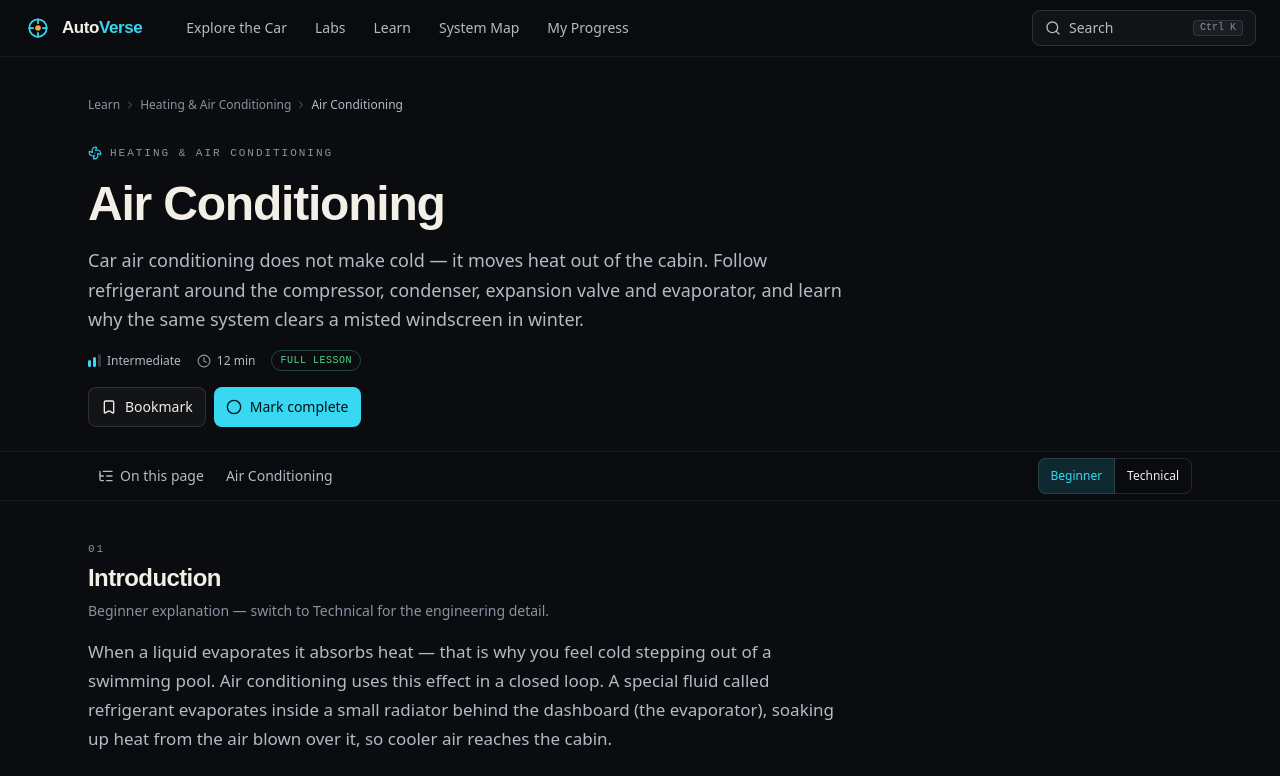
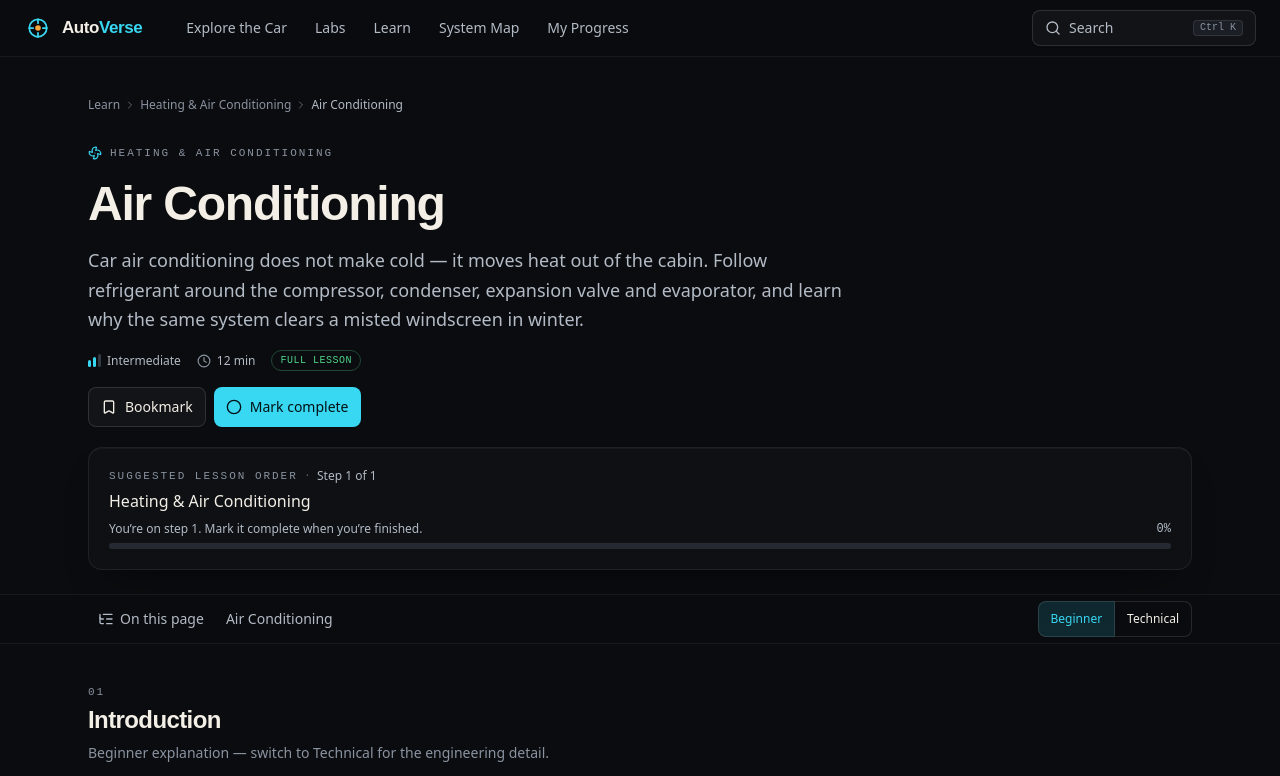
Before and after one commit to MaxRecursion/AutoVerse, a React (Vite) app: page /topics/air-conditioning in a window 1280 px wide. Shown: the top 776 px of the page. Built offline with nearby package versions, Linux system fonts and the light colour scheme.

Commit message:
Clarify lesson progress and add engineering history

```diff
--- /dev/null
+++ b/src/components/learning/EngineeringHistoryNote.tsx
@@ -0,0 +1,31 @@
+import { ExternalLink, History } from 'lucide-react'
+import type { EngineeringHistoryNote as EngineeringHistoryNoteData } from '@/lib/schemas'
+
+export function EngineeringHistoryNote({ note }: { note: EngineeringHistoryNoteData }) {
+  return (
+    <aside className="relative overflow-hidden rounded-xl border border-amber/20 bg-amber/[0.04] p-5 sm:p-6">
+      <div className="flex items-start gap-3">
+        <span className="grid size-9 shrink-0 place-items-center rounded-full border border-amber/25 bg-amber/[0.08] text-amber">
+          <History aria-hidden className="size-4" />
+        </span>
+        <div className="min-w-0">
+          <p className="eyebrow text-amber">Engineering history · {note.year}</p>
+          <h3 className="mt-1 text-lg font-semibold text-paper">{note.person}</h3>
+          <p className="mt-1 text-sm font-medium text-steel-200">{note.contribution}</p>
+          <p className="mt-3 text-sm leading-relaxed text-steel-300">{note.anecdote}</p>
+          <a
+            href={note.source.url}
+            target="_blank"
+            rel="noreferrer"
+            className="mt-3 inline-flex min-h-9 items-center gap-1.5 text-sm text-cyan underline-offset-4 hover:underline"
+          >
+            {note.source.publisher ? `${note.source.publisher}: ` : ''}
+            {note.source.title}
+            <ExternalLink aria-hidden className="size-3.5" />
+            <span className="sr-only"> (opens in a new tab)</span>
+          </a>
+        </div>
+      </div>
+    </aside>
+  )
+}
--- /dev/null
+++ b/src/components/learning/LessonJourney.tsx
@@ -0,0 +1,81 @@
+import { ArrowRight, CircleCheck, Route } from 'lucide-react'
+import { Link } from 'react-router'
+import { Progress } from '@/components/ui/progress'
+import { displayPathTitle } from '@/features/home/homeData'
+import type { PathProgress } from '@/features/progress/paths'
+import type { Category, Topic } from '@/lib/schemas'
+import { cn } from '@/lib/utils'
+import { useProgress } from '@/stores/progress'
+import { topicHref } from './labels'
+
+/** Shows where this lesson sits in the learner's route and what follows it. */
+export function LessonJourney({
+  topic,
+  category,
+  routeTopics,
+  path,
+}: {
+  topic: Topic
+  category?: Category
+  routeTopics: Topic[]
+  path?: PathProgress
+}) {
+  const completed = useProgress((s) => s.completed)
+  const currentIndex = routeTopics.findIndex((item) => item.id === topic.id)
+  const next = routeTopics.slice(currentIndex + 1).find((item) => !completed[item.id])
+  const isComplete = !!completed[topic.id]
+  const completedCount = routeTopics.filter((item) => !!completed[item.id]).length
+  const percent = routeTopics.length ? Math.round((completedCount / routeTopics.length) * 100) : 0
+  const routeTitle = path ? displayPathTitle(path.path) : category?.title ?? 'Lesson sequence'
+  const allComplete = routeTopics.length > 0 && completedCount === routeTopics.length
+
+  return (
+    <section aria-label="Your place in this learning route" className="panel flex flex-col gap-3 p-4 sm:flex-row sm:items-center sm:gap-5 sm:p-5">
+      <div className="min-w-0 flex-1">
+        <div className="flex flex-wrap items-center gap-x-2 gap-y-1">
+          {path ? <Route aria-hidden className="size-4 text-amber" /> : null}
+          <p className="eyebrow">{path ? 'Your learning path' : 'Suggested lesson order'}</p>
+          <span className="text-xs text-steel-500">·</span>
+          <p className="text-xs text-steel-300">
+            Step {currentIndex + 1} of {routeTopics.length}
+          </p>
+        </div>
+        <p className="mt-1 font-medium text-paper">
+          {routeTitle}
+        </p>
+        <div className="mt-2 flex items-center justify-between gap-3 text-xs text-steel-300">
+          <p aria-live="polite" aria-atomic="true">
+            {allComplete
+              ? path
+                ? 'Learning path complete — every lesson is done.'
+                : 'Sequence complete — every lesson is done.'
+              : isComplete
+                ? `Lesson complete · ${completedCount} of ${routeTopics.length} lessons done.`
+                : `You’re on step ${currentIndex + 1}. Mark it complete when you’re finished.`}
+          </p>
+          <span className="shrink-0 font-mono tabular-nums">{percent}%</span>
+        </div>
+        <Progress value={percent} aria-label={`${routeTitle} progress`} className="mt-1.5 h-1.5 bg-graphite-700" />
+      </div>
+      {next ? (
+        <Link
+          to={topicHref(next)}
+          className={cn(
+            'group flex min-h-11 shrink-0 items-center gap-2 rounded-lg border border-white/[0.08] px-3 py-2 text-sm transition-colors hover:border-cyan/40',
+            'sm:max-w-64',
+          )}
+        >
+          <span className="min-w-0">
+            <span className="eyebrow block">{isComplete ? 'Next lesson' : 'After this lesson'}</span>
+            <span className="block truncate font-medium text-paper group-hover:text-cyan">{next.title}</span>
+          </span>
+          <ArrowRight aria-hidden className="size-4 shrink-0 text-steel-400 group-hover:text-cyan" />
+        </Link>
+      ) : allComplete ? (
+        <span className="inline-flex min-h-11 shrink-0 items-center gap-2 text-sm text-ok">
+          <CircleCheck aria-hidden className="size-4" /> {path ? 'Path complete' : 'Sequence complete'}
+        </span>
+      ) : null}
+    </section>
+  )
+}
--- a/src/components/learning/LessonTemplate.tsx
+++ b/src/components/learning/LessonTemplate.tsx
@@ -6,8 +6,9 @@ import { DropdownMenu, DropdownMenuContent, DropdownMenuItem, DropdownMenuLabel,
 import { LabHost } from '@/features/labs/LabHost'
 import { useLabInstance } from '@/features/labs/useLabInstance'
 import { getLab } from '@/features/labs/registry'
+import { resolvePathProgress } from '@/features/progress/paths'
 import { useIsMobile, usePrefersReducedMotion } from '@/hooks/useMediaQuery'
-import { getCategory, getComponent, getRelatedTopics, getTopic, getTopicsInCategory } from '@/lib/content'
+import { getCategory, getComponent, getRelatedTopics, getTopic, getTopicsInCategory, learningPaths } from '@/lib/content'
 import type { FlowDiagram as FlowDiagramData, Topic } from '@/lib/schemas'
 import type { LabStore } from '@/lib/simulation/labStore'
 import { usePreferences } from '@/stores/preferences'
@@ -15,6 +16,8 @@ import { useProgress } from '@/stores/progress'
 import { FlowDiagram } from './FlowDiagram'
 import { KeyConcepts, Misconceptions, PracticalExamples, RelatedTopics, SourcesAndAttribution } from './LessonDetails'
 import { LessonActions, LessonHeader } from './LessonHeader'
+import { EngineeringHistoryNote } from './EngineeringHistoryNote'
+import { LessonJourney } from './LessonJourney'
 import { LessonComponents } from './LessonComponents'
 import { LessonQuiz } from './LessonQuiz'
 import { LessonSection } from './LessonSection'
@@ -54,6 +57,7 @@ export function LessonTemplate({ topic }: { topic: Topic }) {
   const lab = topic.labId && store ? getLab(topic.labId) : undefined
 
   const visit = useProgress((s) => s.visit)
+  const completed = useProgress((s) => s.completed)
   useEffect(() => {
     visit(topic.id)
   }, [topic.id, visit])
@@ -64,7 +68,17 @@ export function LessonTemplate({ topic }: { topic: Topic }) {
   const prereqIds = new Set(prerequisites.map((t) => t.id))
   const related = getRelatedTopics(topic).filter((t) => !prereqIds.has(t.id))
   const inCategory = sortForLearning(getTopicsInCategory(topic.categoryId))
-  const upNext = inCategory[inCategory.findIndex((t) => t.id === topic.id) + 1] ?? related[0]
+  const pathProgress = learningPaths
+    .filter((path) => path.topicIds.includes(topic.id))
+    .map((path) => resolvePathProgress(path, getTopic, completed))
+    .filter((path) => path.topics.some((item) => item.id === topic.id))
+    .sort((a, b) => {
+      const levelOrder = { beginner: 0, intermediate: 1, advanced: 2 }
+      return levelOrder[a.path.level] - levelOrder[b.path.level] || a.path.order - b.path.order
+    })[0]
+  const routeTopics = pathProgress?.topics ?? inCategory
+  const currentRouteIndex = routeTopics.findIndex((item) => item.id === topic.id)
+  const routeNext = routeTopics.slice(currentRouteIndex + 1).find((item) => !completed[item.id])
 
   const revealScene = () => revealElement(sceneRef.current, reduced)
   const showCue = (cue: string) => {
@@ -95,6 +109,11 @@ export function LessonTemplate({ topic }: { topic: Topic }) {
           ))}
         </div>
       ),
+    },
+    !!topic.historyNote && {
+      id: 'history',
+      title: 'Engineering history',
+      content: <EngineeringHistoryNote note={topic.historyNote} />,
     },
     topic.learningObjectives.length > 0 && {
       id: 'objectives',
@@ -175,6 +194,9 @@ export function LessonTemplate({ topic }: { topic: Topic }) {
     <div ref={rootRef}>
       <div className="mx-auto max-w-6xl px-4 pb-6 pt-6 sm:px-6 lg:pt-10">
         <LessonHeader topic={topic} category={category} interactive={!!lab} />
+        <div className="mt-5">
+          <LessonJourney topic={topic} category={category} routeTopics={routeTopics} path={pathProgress} />
+        </div>
       </div>
 
       <LessonBar title={topic.title} sections={visible} />
@@ -186,7 +208,7 @@ export function LessonTemplate({ topic }: { topic: Topic }) {
           </LessonSection>
         ))}
 
-        <LessonFooter topic={topic} upNext={upNext && upNext.id !== topic.id ? upNext : undefined} />
+        <LessonFooter topic={topic} upNext={routeNext && routeNext.id !== topic.id ? routeNext : undefined} />
       </article>
     </div>
   )
--- a/src/content/topics/brakes/disc-brakes.json
+++ b/src/content/topics/brakes/disc-brakes.json
@@ -211,6 +211,17 @@
       "note": "Further reading on an external site. Linked only; AutoVerse lesson text is written independently."
     }
   ],
+  "historyNote": {
+    "person": "Frederick S. Duesenberg",
+    "contribution": "Put four-wheel hydraulic brakes into production automobiles with the Model A",
+    "year": "1921",
+    "anecdote": "Four-wheel brakes and hydraulic braking each had earlier pioneers. Duesenberg's Model A was the first production automobile to combine hydraulic brakes on all four wheels, reducing stopping distances as cars became faster.",
+    "source": {
+      "title": "Duesenberg 4-Wheel Hydraulic Braking System",
+      "url": "https://www.asme.org/about-asme/engineering-history/landmarks/284-duesenberg-4-wheel-hydraulic-braking-system",
+      "publisher": "ASME"
+    }
+  },
   "licence": { "name": "AutoVerse original content" },
   "contentStatus": "complete"
 }
--- a/src/content/topics/engine/four-stroke-cycle.json
+++ b/src/content/topics/engine/four-stroke-cycle.json
@@ -176,6 +176,17 @@
       "note": "Further reading. AutoVerse text is original."
     }
   ],
+  "historyNote": {
+    "person": "Nikolaus August Otto and Eugen Langen",
+    "contribution": "Developed the practical four-stroke gas engine that shaped later combustion engines",
+    "year": "1867–1876",
+    "anecdote": "With Langen's financial backing, Otto's earlier gas engine won a gold medal at the 1867 Paris Exposition for its low fuel use. Their work continued, and Otto realized the four-stroke engine in 1876—a reminder that major engine advances often grew from a team and a sequence of prototypes.",
+    "source": {
+      "title": "Kraftmaschinen (in German)",
+      "url": "https://www.deutsches-museum.de/assets/Verlag/Download/Kultur_und_Technik/2007/Kultur_Technik_2007_Heft1.pdf",
+      "publisher": "Deutsches Museum"
+    }
+  },
   "licence": { "name": "AutoVerse original content" },
   "contentStatus": "complete"
 }
```
Also changed, not shown: src/content/topics/basics/how-a-car-works.json (+11 -0 lines), src/content/topics/wheels-tyres/tyres-and-grip.json (+11 -0 lines), src/lib/schemas.ts (+12 -0 lines), 2 other files (tests, documents, lock files or other folders).
